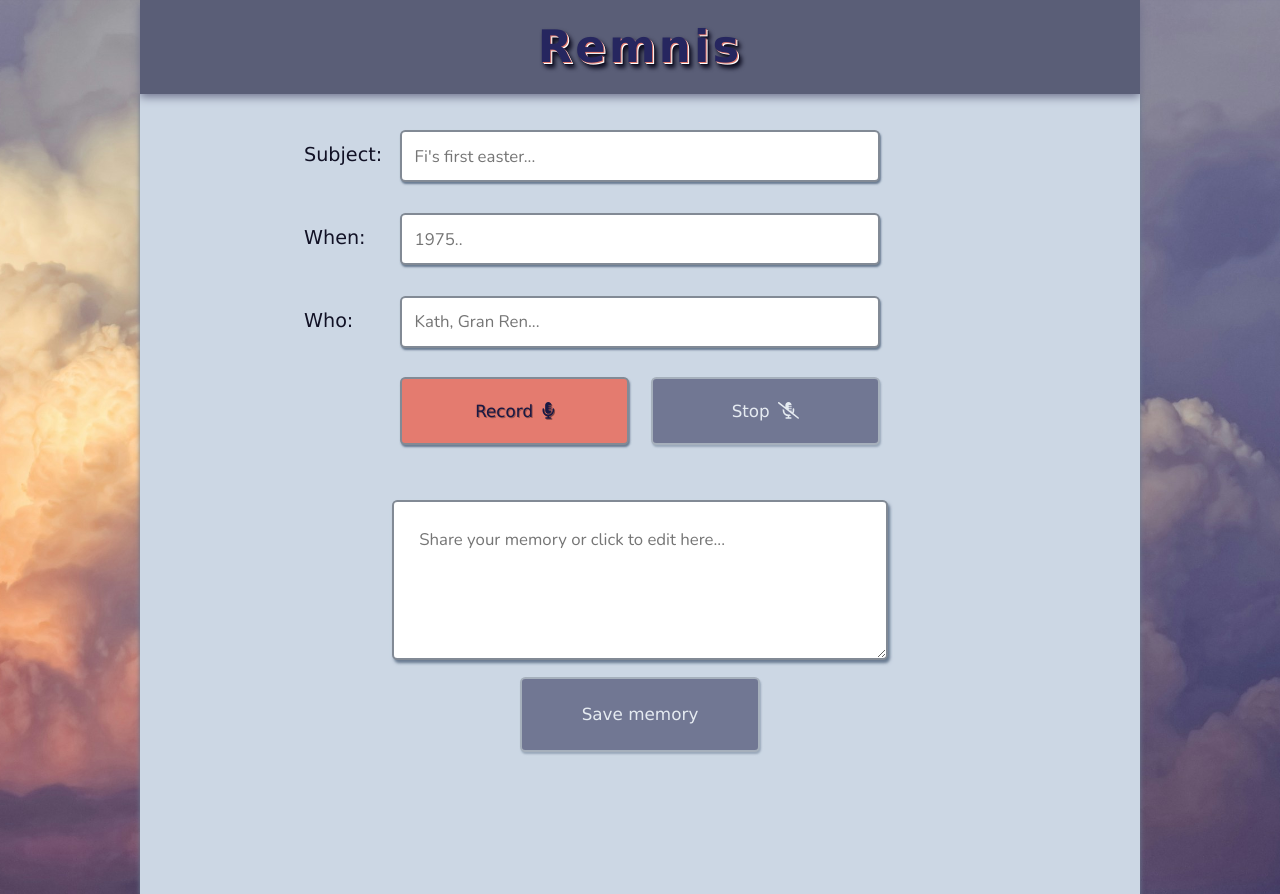
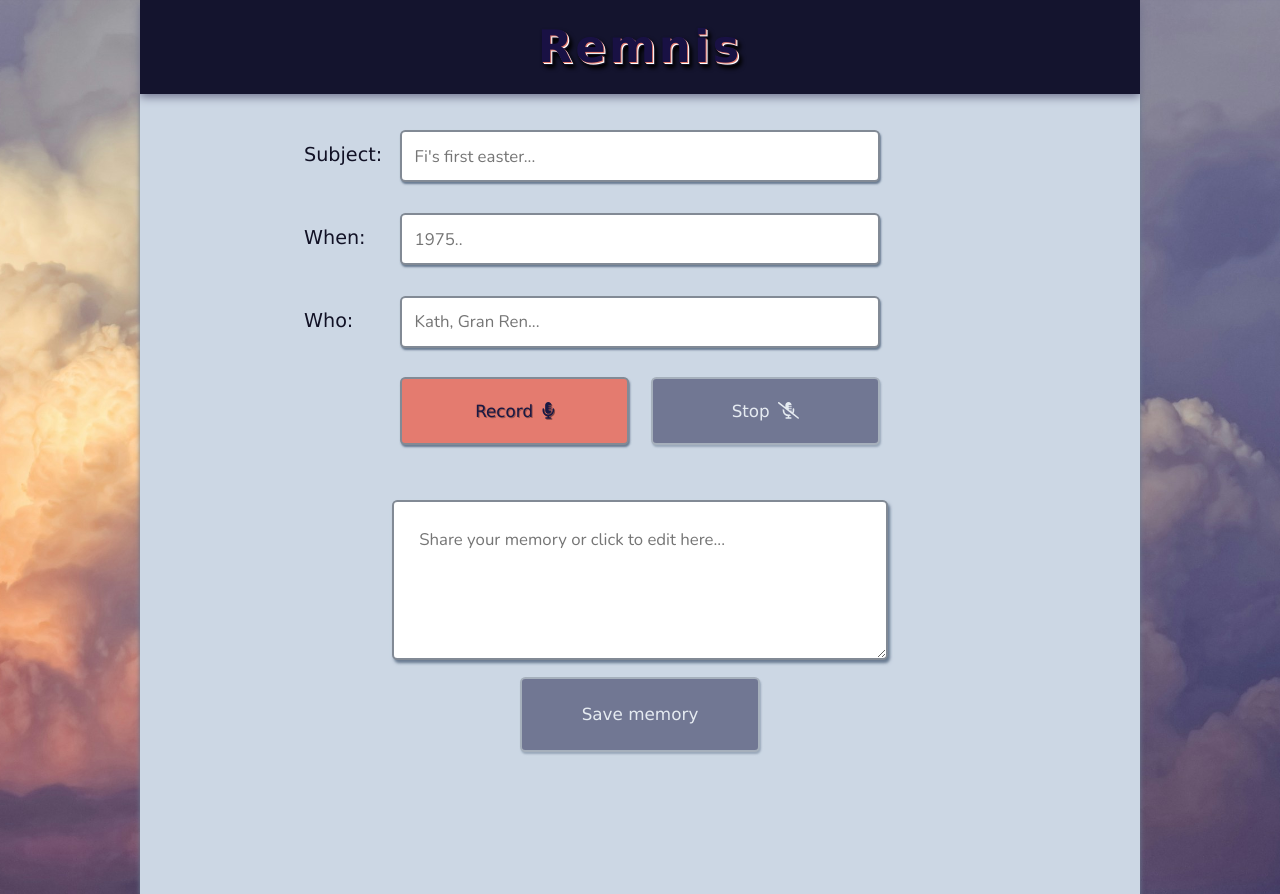
Before and after one commit to Holl4444/Remnis, a Next.js app: page / in a window 1280 px wide. Built offline with nearby package versions, Linux system fonts and the light colour scheme; a web font is replaced by a local one.

Commit message:
update: header colour

```diff
--- a/src/app/globals.css
+++ b/src/app/globals.css
@@ -23,10 +23,10 @@ label {
 
 h1 {
   font-size: 2.5rem;
-  color:#26265f;
+  color:#191144;
   margin: 0.6em 0 0.3em;
   text-shadow: 1px 1px #e47b6f, 2px 2px #fff, 3px 3px #111125;
-  filter: drop-shadow(2px 3px 2px #111125);
+  filter: drop-shadow(2px 3px 2px #000000);
 }
 
 button {
--- a/src/app/page.module.css
+++ b/src/app/page.module.css
@@ -19,10 +19,9 @@
   min-width: 320px;
   max-width: 1000px;
   text-align: center;
-  background-color: #fff;
   margin: 0 auto;
   padding: 0.5em;
-  background-color: #5a5e77;
+  background-color: #14142e;
   filter: drop-shadow(0 3px 5px #6f728d);
   position: relative;
 }
```
Also changed, not shown: vite.config.ts (added), 1 other file (tests, documents, lock files or other folders).
